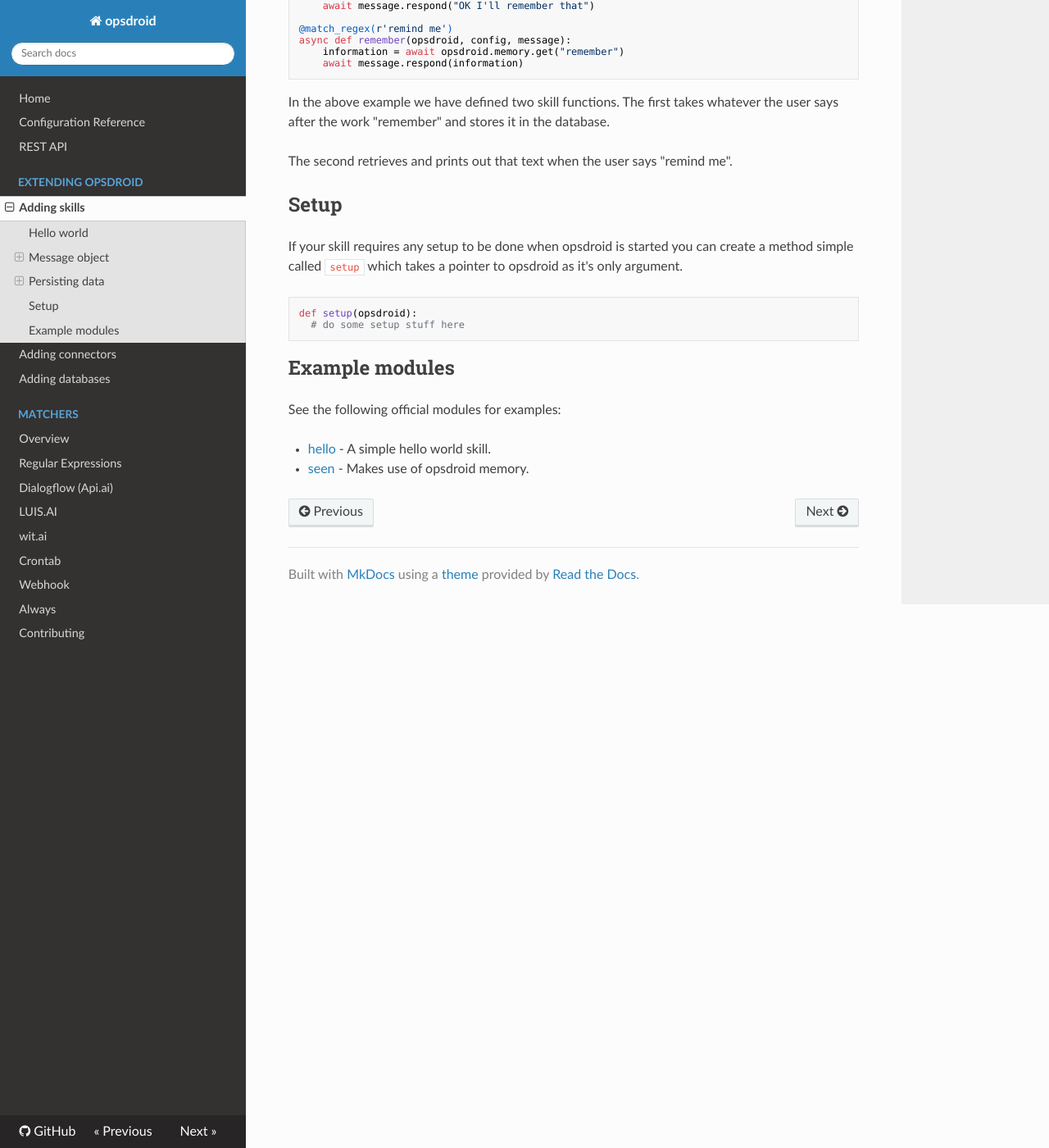
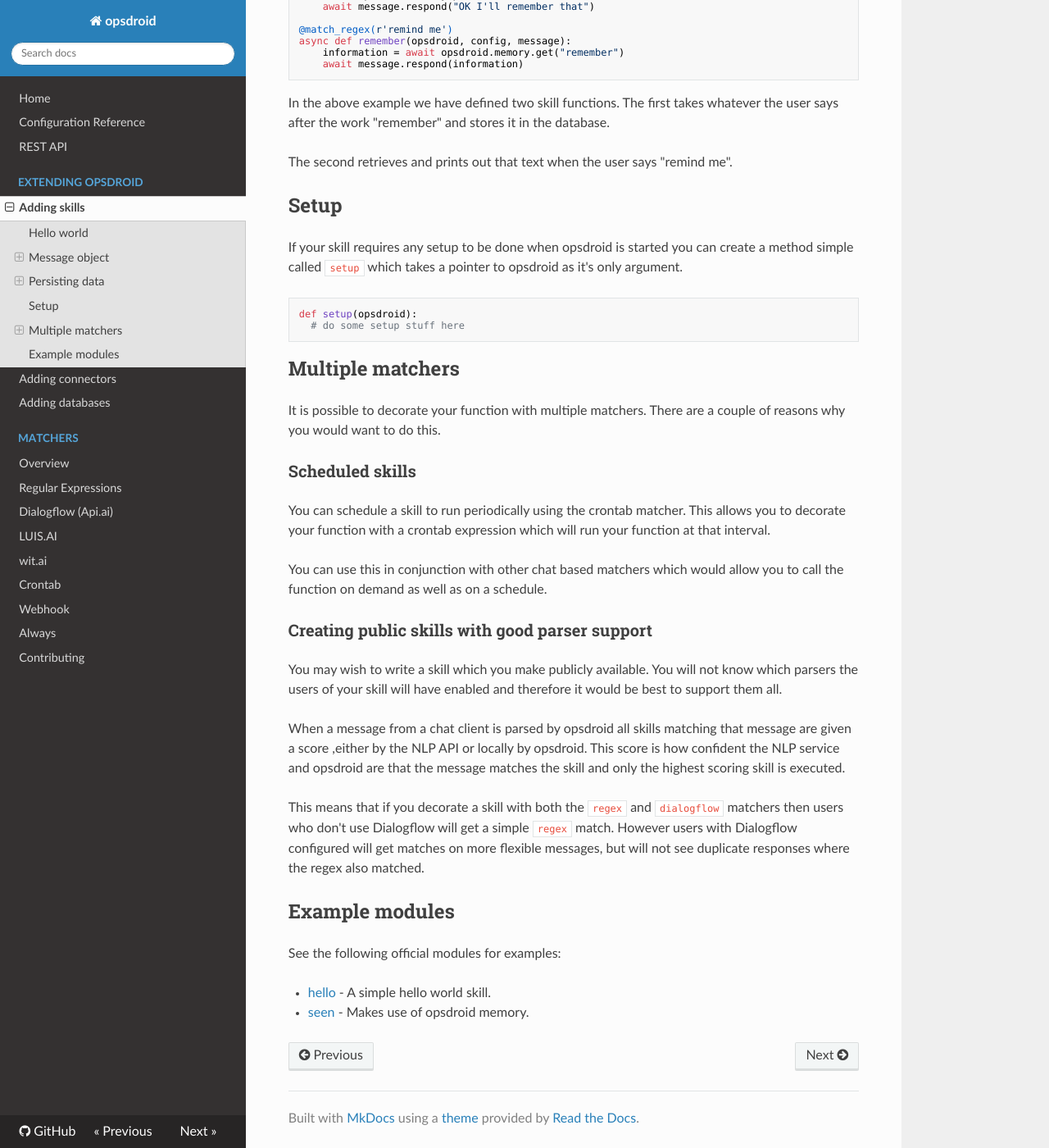
Before and after one commit to opsdroid/opsdroid, an MkDocs documentation site: the page built from docs/extending/skills.md, in a window 1280 px wide and 1400 px high, scrolled down 2265 px. Shown: the whole window at 82% size. Built offline with MkDocs 1.6.1, drawn with Linux system fonts in a browser that asks for light colours; nearby versions of some CDN libraries; old or Windows-style settings are respelled for this version of MkDocs; some of the changed text lies outside the part shown.

Commit message:
Update docs

````diff
--- a/docs/extending/skills.md
+++ b/docs/extending/skills.md
@@ -4,14 +4,14 @@ Like all opsdroid modules skills are installed as a git repository. However skil
 
 To create a skill you need to create a single python file in your repository with the `__init__.py` name (preferred), or the same name as the skill repository. For example the skill `hello` has a single file called `__init__.py` (could be `hello.py` as well).
 
-Within this file should be functions which are decorated with an opsdroid skill function to let opsdroid know when to trigger the skill. Let's get started with an example.
+Within this file should be functions which are decorated with an opsdroid matcher function to let opsdroid know when to trigger the skill. Let's get started with an example.
 
 ## Hello world
 
 ```python
 from opsdroid.matchers import match_regex
 
-@match_regex('hi')
+@match_regex(r'hi')
 async def hello(opsdroid, config, message):
     await message.respond('Hey')
 ```
@@ -28,9 +28,9 @@ To ensure the bot is responsive the concurrency controls introduced in Python 3.
 
 ## Message object
 
-The message object passed to the skill function is an instance of the opsdroid Message class which has the following properties and methods.
+The message object passed to the skill function is an instance of the opsdroid `Message` class which has the following properties and methods.
 
-Also depending on the parser it may have parser specific properties too. See the [matchers documentation](parsers/overview) for more details.
+Also depending on the matcher it may have parser specific properties too. See the [matchers documentation](parsers/overview) for more details.
 
 ### `text`
 
@@ -96,6 +96,24 @@ def setup(opsdroid):
   # do some setup stuff here
 ```
 
+## Multiple matchers
+
+It is possible to decorate your function with multiple matchers. There are a couple of reasons why you would want to do this.
+
+### Scheduled skills
+
+You can schedule a skill to run periodically using the crontab matcher. This allows you to decorate your function with a crontab expression which will run your function at that interval.
+
+You can use this in conjunction with other chat based matchers which would allow you to call the function on demand as well as on a schedule.
+
+### Creating public skills with good parser support
+
+You may wish to write a skill which you make publicly available. You will not know which parsers the users of your skill will have enabled and therefore it would be best to support them all.
+
+When a message from a chat client is parsed by opsdroid all skills matching that message are given a score ,either by the NLP API or locally by opsdroid. This score is how confident the NLP service and opsdroid are that the message matches the skill and only the highest scoring skill is executed.
+
+This means that if you decorate a skill with both the `regex` and `dialogflow` matchers then users who don't use Dialogflow will get a simple `regex` match. However users with Dialogflow configured will get matches on more flexible messages, but will not see duplicate responses where the regex also matched.
+
 ## Example modules
 
 See the following official modules for examples:
````
Also changed, not shown: docs/matchers/always.md (+3 -1 lines).
